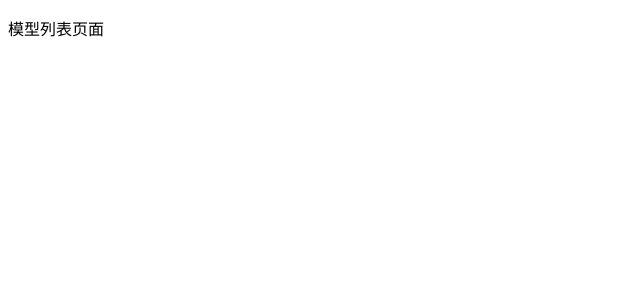
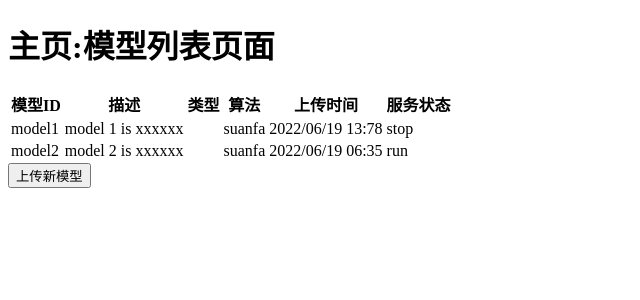
Before and after one commit to ferv3455/ML-Model-Management, a Vue app in the folder client/: page / in a window 1280 px wide. Shown: the top 300 px of the page, without its empty margins (0-640 px from the left). Built offline with nearby package versions, Linux system fonts and the light colour scheme.

Commit message:
完成主页ui雏形

```diff
--- a/client/package.json
+++ b/client/package.json
@@ -39,7 +39,10 @@
     "parserOptions": {
       "parser": "@babel/eslint-parser"
     },
-    "rules": {}
+    "rules": {
+      "linebreak-style": "off",
+      "no-unused-vars": "warn"
+    }
   },
   "browserslist": [
     "> 1%",
--- a/client/src/views/ModelView.vue
+++ b/client/src/views/ModelView.vue
@@ -1,12 +1,64 @@
 <template>
-    <div>
-        <p>
-            模型列表页面
-        </p>
-    </div>
+  <div>
+    <h1 id="mainPageTitle">
+      主页:模型列表页面
+    </h1>
+    <table id="mainPageUploadTable">
+      <tr>
+        <th>模型ID</th>
+        <th>描述</th>
+        <th>类型</th>
+        <th>算法</th>
+        <th>上传时间</th>
+        <th>服务状态</th>
+      </tr>
+      <tr v-for="model in models" :key="model">
+        <td>{{ model.id }}</td>
+        <td>{{ model.des }}</td>
+        <td>{{ model.type }}</td>
+        <td>{{ model.algo }}</td>
+        <td>{{ model.time }}</td>
+        <td>{{ model.status }}</td>
+      </tr>
+
+    </table>
+    <button @click="changePageToUpload" id="mainPageUploadButton">上传新模型</button>
+  </div>
 </template>
 
 <script>
+import axios from 'axios';
+
+export default {
+  data() {
+    return {
+      models: [{
+        id: 'model1',
+        des: 'model 1 is xxxxxx',
+        tyle: 'pmml',
+        algo: 'suanfa',
+        time: '2022/06/19 13:78',
+        status: 'stop',
+      }, {
+        id: 'model2',
+        des: 'model 2 is xxxxxx',
+        tyle: 'onnx',
+        algo: 'suanfa',
+        time: '2022/06/19 06:35',
+        status: 'run',
+      },
+      ],
+    };
+  },
+  methods: {
+    changePageToUpload(event) {
+      this.$router.push({
+        name: 'upload',
+      });
+    },
+  },
+};
+
 </script>
 
 <style>
```
